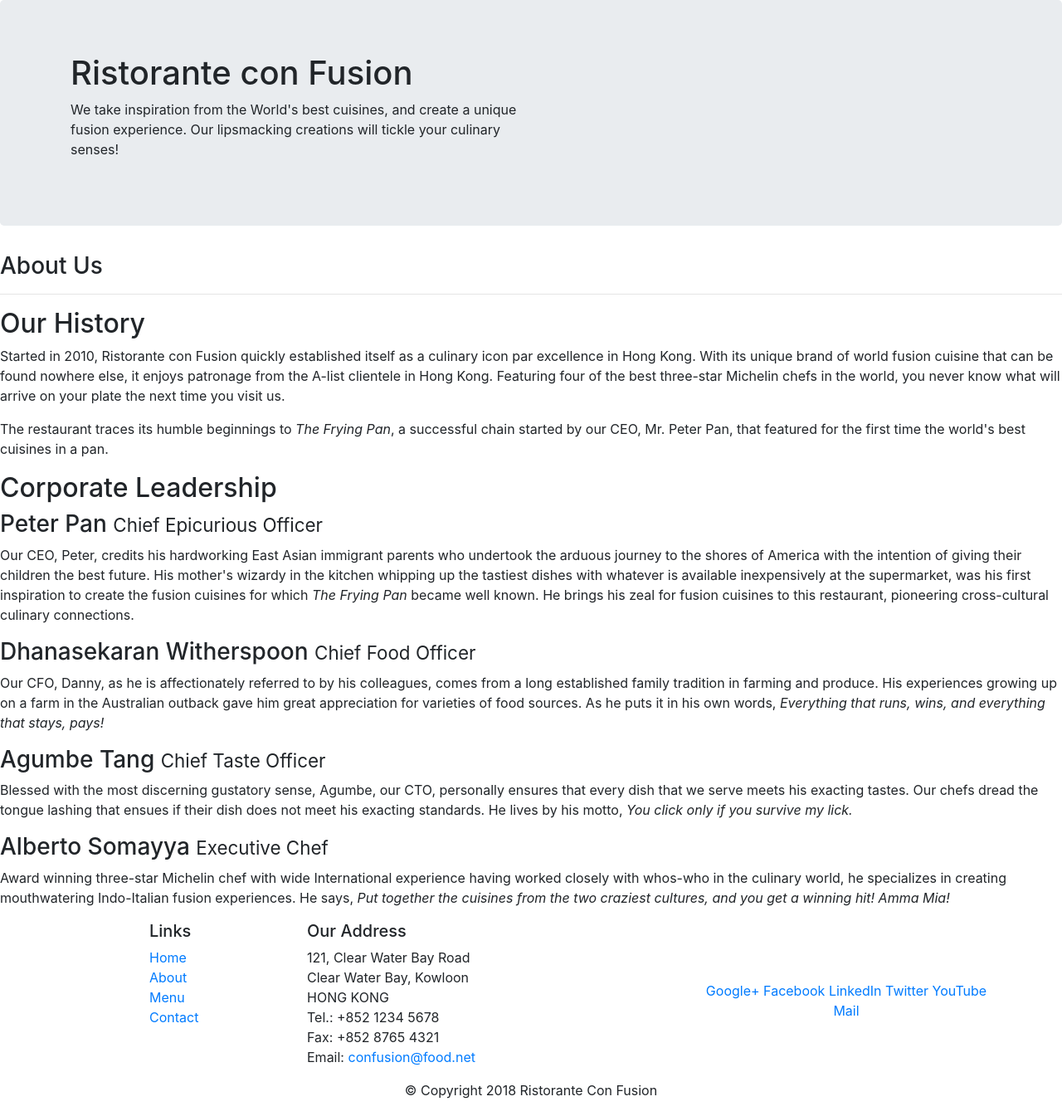
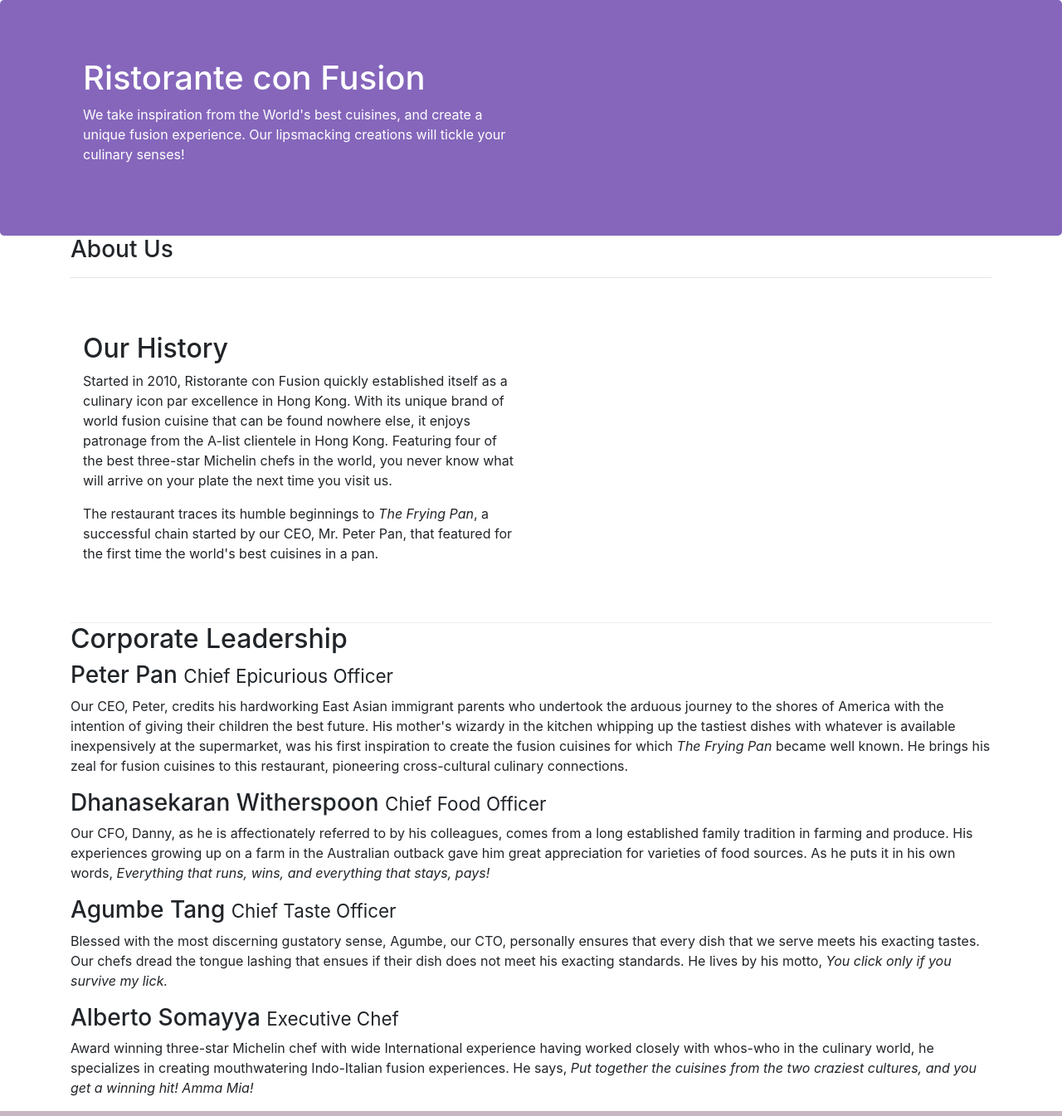
Before and after one commit to AjabGul/fullstack-web-dev-coursera, a website: page week-1-assignment/index.html in a window 1280 px wide. Shown: the top 1345 px of the page at 83% size. Drawn offline with nearby package versions, Linux system fonts and the light colour scheme.

Commit message:
assignment one completed

```diff
--- a/week-1-assignment/css/style.css
+++ b/week-1-assignment/css/style.css
@@ -0,0 +1,30 @@
+.row-header {
+  margin: 0px auto;
+  padding: 0px auto;
+}
+
+.row-content {
+  margin: 0px auto;
+  padding: 50px 0px 50px 0px;
+  border-bottom: 1px ridge;
+  min-height: 400px;
+}
+
+.footer {
+  background-color: rgb(201, 183, 196);
+  margin: 0px auto;
+  padding: 20px 0px 20px 0px;
+}
+
+.jumbotron {
+  padding: 70px 30px 70px 30px;
+  margin: 0px auto;
+  background: #8566bb;
+  color: white;
+}
+
+address {
+  font-size: 80%;
+  margin: 0px;
+  color: black;
+}
--- a/week-1-assignment/index.html
+++ b/week-1-assignment/index.html
@@ -14,6 +14,7 @@
       rel="stylesheet"
       href="node_modules/bootstrap/dist/css/bootstrap.min.css"
     />
+    <link rel="stylesheet" href="css/style.css" />
     <title>Ristorante Con Fusion: About Us</title>
   </head>
 
@@ -34,7 +35,7 @@
       </div>
     </header>
 
-    <div>
+    <div class="container">
       <div>
         <div>
           <h3>About Us</h3>
@@ -42,8 +43,8 @@
         </div>
       </div>
 
-      <div>
-        <div>
+      <div class="row row-content">
+        <div class="col-12 col-sm-6">
           <h2>Our History</h2>
           <p>
             Started in 2010, Ristorante con Fusion quickly established itself as
@@ -60,14 +61,14 @@
             cuisines in a pan.
           </p>
         </div>
-        <div></div>
+        <div class="col-12 col-sm"></div>
       </div>
 
-      <div>
-        <div>
+      <div class="row">
+        <div class="col-12">
           <h2>Corporate Leadership</h2>
           <h3>Peter Pan <small>Chief Epicurious Officer</small></h3>
-          <p>
+          <p class="d-none d-sm-block">
             Our CEO, Peter, credits his hardworking East Asian immigrant parents
             who undertook the arduous journey to the shores of America with the
             intention of giving their children the best future. His mother's
@@ -79,7 +80,7 @@
             culinary connections.
           </p>
           <h3>Dhanasekaran Witherspoon <small>Chief Food Officer</small></h3>
-          <p>
+          <p class="d-none d-sm-block">
             Our CFO, Danny, as he is affectionately referred to by his
             colleagues, comes from a long established family tradition in
             farming and produce. His experiences growing up on a farm in the
@@ -90,7 +91,7 @@
             >
           </p>
           <h3>Agumbe Tang <small>Chief Taste Officer</small></h3>
-          <p>
+          <p class="d-none d-sm-block">
             Blessed with the most discerning gustatory sense, Agumbe, our CTO,
             personally ensures that every dish that we serve meets his exacting
             tastes. Our chefs dread the tongue lashing that ensues if their dish
@@ -98,7 +99,7 @@
             <em>You click only if you survive my lick.</em>
           </p>
           <h3>Alberto Somayya <small>Executive Chef</small></h3>
-          <p>
+          <p class="d-none d-sm-block">
             Award winning three-star Michelin chef with wide International
             experience having worked closely with whos-who in the culinary
             world, he specializes in creating mouthwatering Indo-Italian fusion
```
